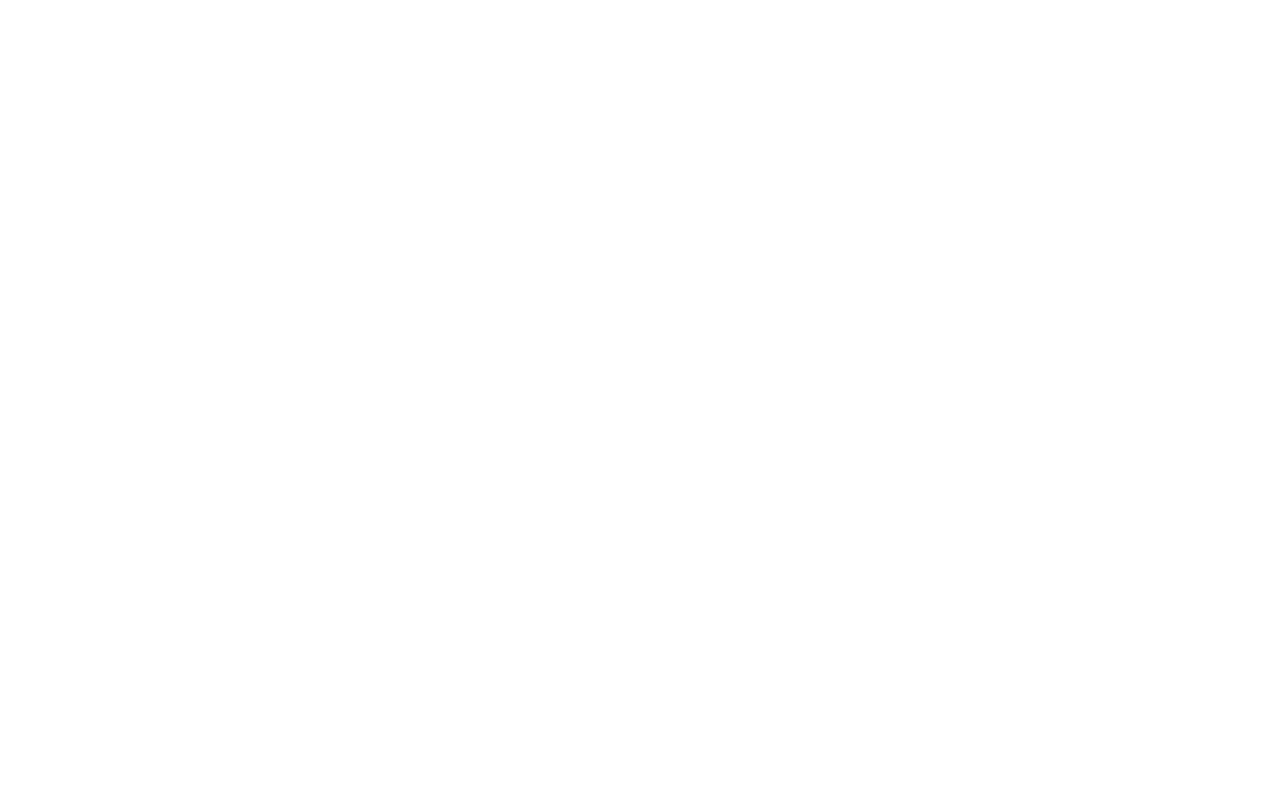
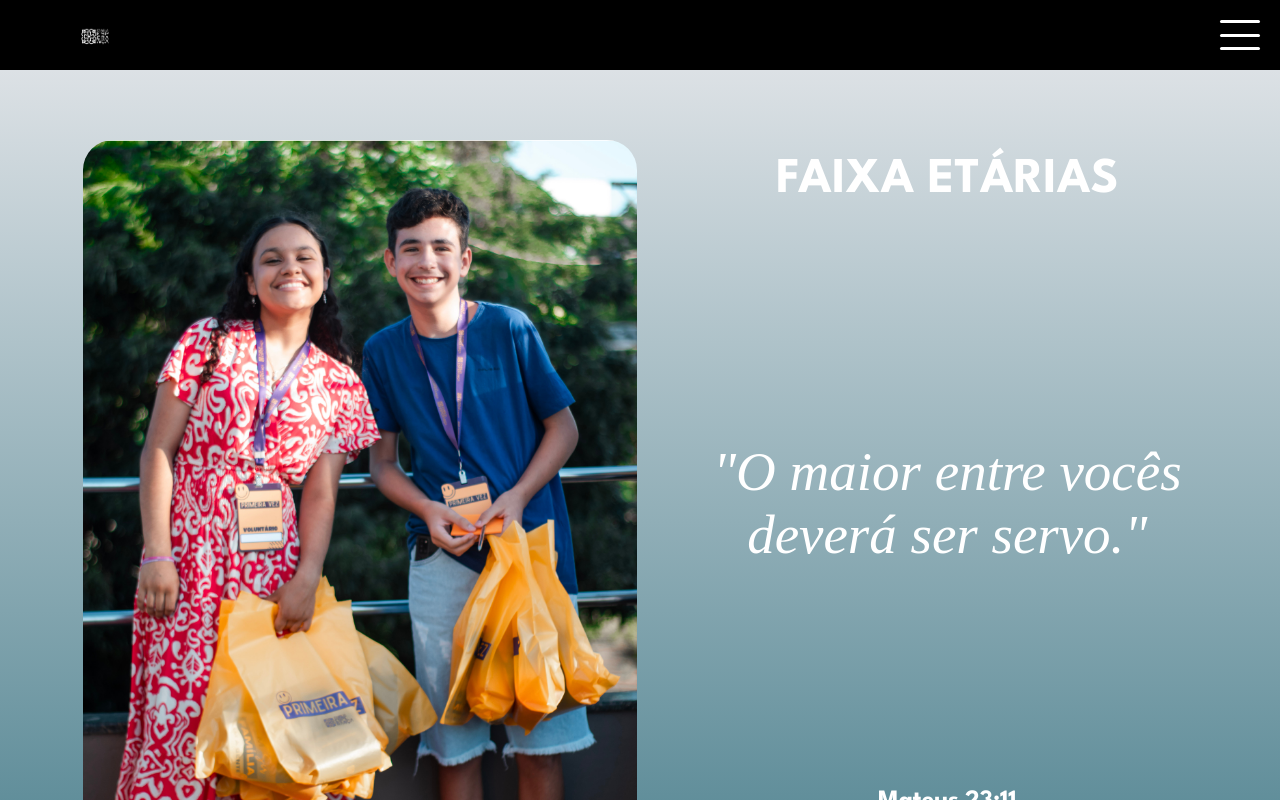
Before and after one commit to YH1d3k12/Projeto-Familia-Esperanca, a React (Vite) app in the folder frontend/: page /Projeto-Familia-Esperanca/ministry in a window 1280 px wide. Before the commit this address had no page. Built offline with nearby package versions, Linux system fonts and the light colour scheme; a web font is replaced by a local one.

Commit message:
Refactor: routes and added navbar logo.

```diff
--- a/frontend/src/components/Navbar/index.tsx
+++ b/frontend/src/components/Navbar/index.tsx
@@ -1,5 +1,6 @@
 import { useState } from 'react';
 import { Link } from 'react-router-dom';
+import icon from '../../assets/images/logo_branca_cortada.png';
 import './styles.css';
 
 export default function Navbar() {
@@ -12,7 +13,10 @@ export default function Navbar() {
     return (
         <header className="navbar-container">
             <nav className="navbar">
-                <div>Icone vai aqui</div>
+                <Link to="/" className="navbar-logo">
+                    <img src={icon} alt="logo" />
+                </Link>
+
                 <div>
                     <input
                         type="checkbox"
@@ -27,25 +31,25 @@ export default function Navbar() {
                 </div>
                 <ul className={`navbar-options ${isOpen ? 'active' : ''}`}>
                     <li>
-                        <Link to={'/home'}>Início</Link>
+                        <Link to={'/'}>Início</Link>
                     </li>
                     <li>
                         <Link to={'/about'}>Quem somos</Link>
                     </li>
                     <li>
-                        <Link to={'/join'}>Faça parte</Link>
+                        <Link to={'/'}>Faça parte</Link>
                     </li>
                     <li>
-                        <Link to={'/donation'}>Contribua</Link>
+                        <Link to={'/'}>Contribua</Link>
                     </li>
                     <li>
-                        <Link to={'/ministries'}>Ministérios</Link>
+                        <Link to={'/ministry'}>Ministérios</Link>
                     </li>
                     <li>
-                        <Link to={'/cell'}>Nossas Células</Link>
+                        <Link to={'/'}>Nossas Células</Link>
                     </li>
                     <li>
-                        <Link to={'/events'}>Eventos e Cursos</Link>
+                        <Link to={'/'}>Eventos e Cursos</Link>
                     </li>
                 </ul>
             </nav>
--- a/frontend/src/components/Navbar/styles.css
+++ b/frontend/src/components/Navbar/styles.css
@@ -15,6 +15,18 @@
     align-items: center;
     width: 100%;
     height: 100%;
+}
+
+.navbar-logo {
+    width: 150px;
+    height: 100%;
+}
+
+.navbar-logo img {
+    width: 100%;
+    height: 100%;
+    object-fit: contain;
+    cursor: pointer;
 }
 
 .navbar-options {
--- a/frontend/src/pages/Ministry/routes.tsx
+++ b/frontend/src/pages/Ministry/routes.tsx
@@ -1,7 +1,7 @@
 import { lazy } from 'react';
 
-const Ministries = lazy(() => import('./ministry'));
+const Ministry = lazy(() => import('./ministry'));
 
-const ministriesRoutes = [{ path: '/ministries', component: Ministries }];
+const ministryRoutes = [{ path: '/ministry', component: Ministry }];
 
-export default ministriesRoutes;
+export default ministryRoutes;
--- a/frontend/src/routes/lazyRoutes.tsx
+++ b/frontend/src/routes/lazyRoutes.tsx
@@ -1,6 +1,6 @@
 import homeRoutes from '../pages/Home/routes';
-import ministriesRoutes from '../pages/Ministry/routes';
+import ministryRoutes from '../pages/Ministry/routes';
 
-const routes = [...homeRoutes, ...ministriesRoutes];
+const routes = [...homeRoutes, ...ministryRoutes];
 
 export default routes;
```
